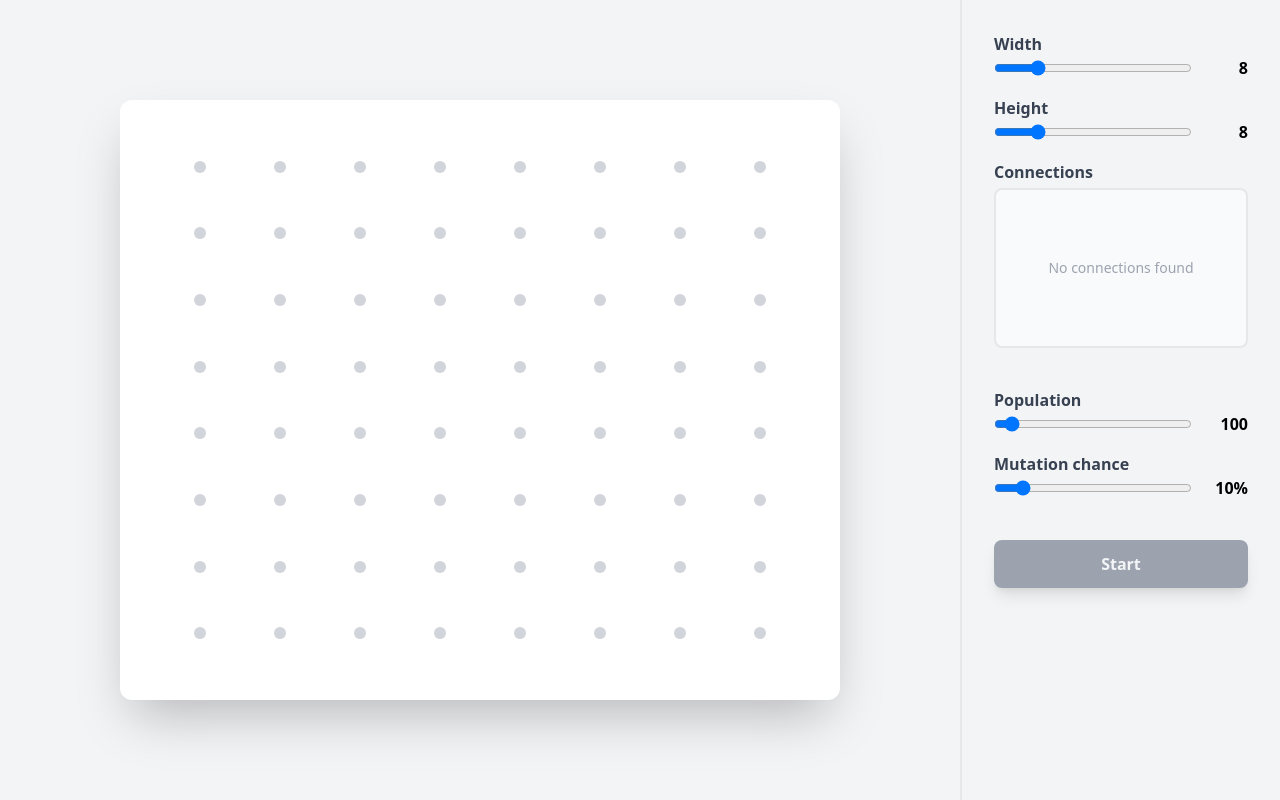
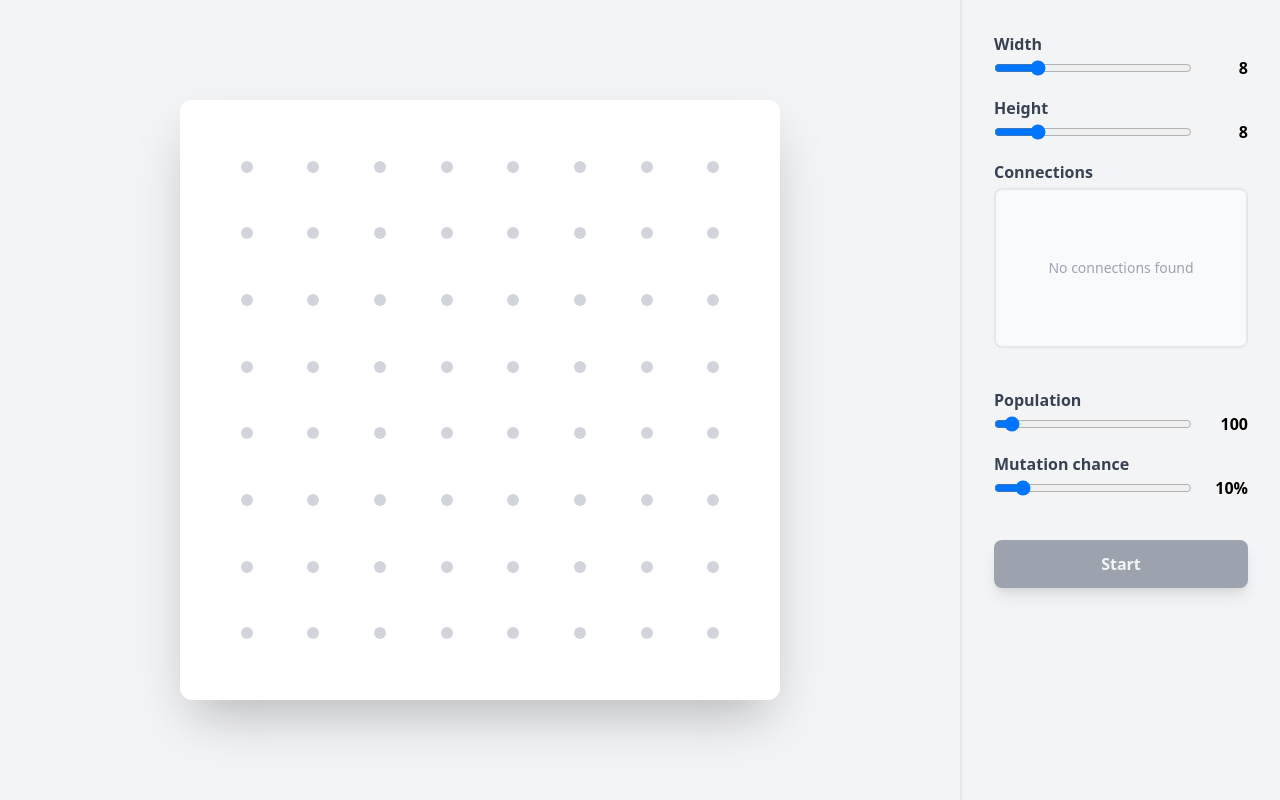
Before and after one commit to karolsitarz/genetic-pcb, a React (Create React App) app: page / in a window 1280 px wide. Built offline with nearby package versions, Linux system fonts and the light colour scheme.

Commit message:
remove aspect-ratio

```diff
--- a/package.json
+++ b/package.json
@@ -43,10 +43,9 @@
     "eslint-plugin-prettier": "^3.3.1",
     "eslint-plugin-react": "^7.23.1",
     "postcss": "^7.0.35",
-    "postcss-aspect-ratio-polyfill": "^2.0.0",
     "prettier": "^2.2.1",
     "tailwind-scrollbar": "^1.2.4",
     "tailwindcss": "npm:@tailwindcss/postcss7-compat@^2.0.4"
   },
-  "homepage" : "http://sitarz.tk/genetic-pcb"
+  "homepage": "http://sitarz.tk/genetic-pcb"
 }
--- a/postcss.config.js
+++ b/postcss.config.js
@@ -2,9 +2,5 @@
 const tailwindcss = require("tailwindcss");
 
 module.exports = {
-  plugins: [
-    tailwindcss("./tailwind.js"),
-    require("postcss-aspect-ratio-polyfill"),
-    require("autoprefixer"),
-  ],
+  plugins: [tailwindcss("./tailwind.js"), require("autoprefixer")],
 };
--- a/src/app/App.styled.tsx
+++ b/src/app/App.styled.tsx
@@ -1,9 +1,18 @@
 import styled from "@emotion/styled";
 
-export const CanvasContainer = styled.div`
+type Props = {
+  width: number;
+  height: number;
+};
+
+export const CanvasContainer = styled.div<Props>`
   width: 100%;
-  max-width: 75%;
-  max-height: 75%;
+
+  &::before {
+    content: "";
+    display: block;
+    padding-bottom: ${({ height, width }) => (height * 100) / width}%;
+  }
 
   > div > button {
     width: 100%;
--- a/src/app/App.tsx
+++ b/src/app/App.tsx
@@ -72,7 +72,10 @@ export const App = () => {
       <section className="flex-1 flex items-center justify-center flex-col">
         <CanvasContainer
           className="bg-white relative rounded-xl shadow-2xl"
-          style={{ aspectRatio: `${width} / ${height}` }}
+          style={{
+            maxWidth: `min(calc(${width} / ${height} * 75%), 75%, calc(${width} / ${height} * 75vh))`,
+          }}
+          {...{ width, height }}
         >
           {problem && <BoardCanvas {...{ problem, individual }} />}
           {!problem && (
```
Also changed, not shown: 1 other file (tests, documents, lock files or other folders).
